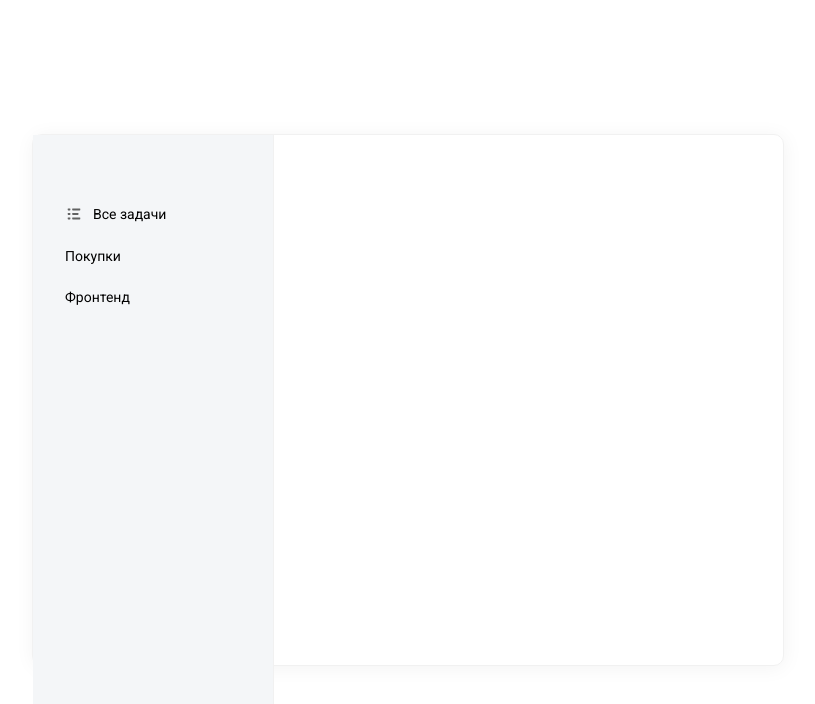
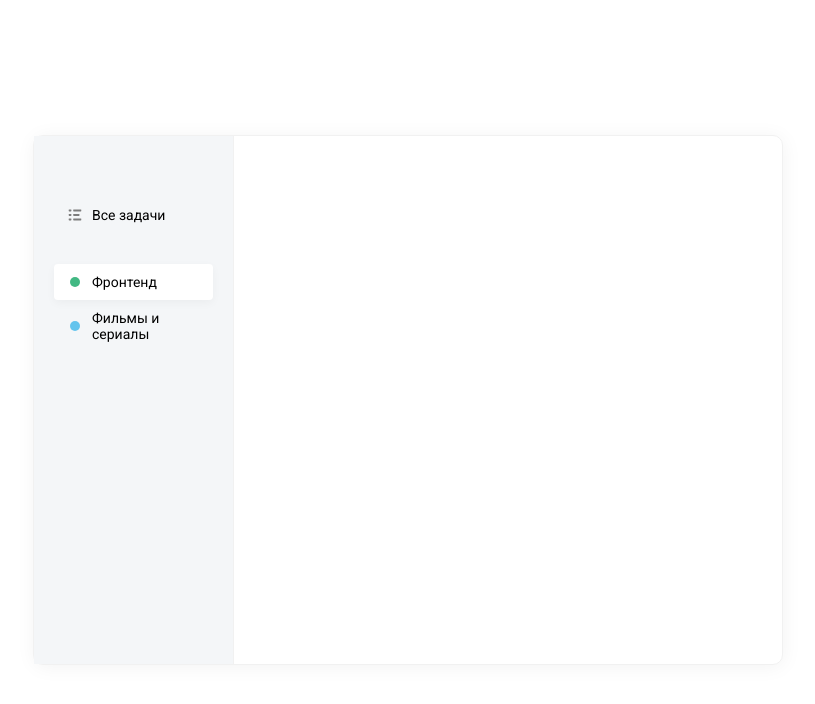
Before and after one commit to ArtyomTimofeev/ToDoList, a React (Create React App) app: page / in a window 1280 px wide. Shown: the top 704 px of the page, without its empty margins (232-1047 px from the left). Built offline with nearby package versions, Linux system fonts and the light colour scheme.

Commit message:
доделал sidebar

```diff
--- a/src/App.jsx
+++ b/src/App.jsx
@@ -1,13 +1,46 @@
-import s from './App.module.scss';
-import List from './components/List';
+import './App.scss';
+import List from './components/List/List';
 
 function App() {
   return (
-    <div className={s.todo}>
-      <div className={s.todo__sidebar}>
-        <List />
+    <div className="todo">
+      <div className="todo__sidebar">
+        <List
+          items={[
+            {
+              icon: (
+                <svg
+                  width="18"
+                  height="18"
+                  viewBox="0 0 18 18"
+                  fill="none"
+                  xmlns="http://www.w3.org/2000/svg"
+                >
+                  <path
+                    d="M12.96 8.10001H7.74001C7.24321 8.10001 7.20001 8.50231 7.20001 9.00001C7.20001 9.49771 7.24321 9.90001 7.74001 9.90001H12.96C13.4568 9.90001 13.5 9.49771 13.5 9.00001C13.5 8.50231 13.4568 8.10001 12.96 8.10001V8.10001ZM14.76 12.6H7.74001C7.24321 12.6 7.20001 13.0023 7.20001 13.5C7.20001 13.9977 7.24321 14.4 7.74001 14.4H14.76C15.2568 14.4 15.3 13.9977 15.3 13.5C15.3 13.0023 15.2568 12.6 14.76 12.6ZM7.74001 5.40001H14.76C15.2568 5.40001 15.3 4.99771 15.3 4.50001C15.3 4.00231 15.2568 3.60001 14.76 3.60001H7.74001C7.24321 3.60001 7.20001 4.00231 7.20001 4.50001C7.20001 4.99771 7.24321 5.40001 7.74001 5.40001ZM4.86001 8.10001H3.24001C2.74321 8.10001 2.70001 8.50231 2.70001 9.00001C2.70001 9.49771 2.74321 9.90001 3.24001 9.90001H4.86001C5.35681 9.90001 5.40001 9.49771 5.40001 9.00001C5.40001 8.50231 5.35681 8.10001 4.86001 8.10001ZM4.86001 12.6H3.24001C2.74321 12.6 2.70001 13.0023 2.70001 13.5C2.70001 13.9977 2.74321 14.4 3.24001 14.4H4.86001C5.35681 14.4 5.40001 13.9977 5.40001 13.5C5.40001 13.0023 5.35681 12.6 4.86001 12.6ZM4.86001 3.60001H3.24001C2.74321 3.60001 2.70001 4.00231 2.70001 4.50001C2.70001 4.99771 2.74321 5.40001 3.24001 5.40001H4.86001C5.35681 5.40001 5.40001 4.99771 5.40001 4.50001C5.40001 4.00231 5.35681 3.60001 4.86001 3.60001Z"
+                    fill="black"
+                  />
+                </svg>
+              ),
+              name: 'Все задачи',
+            },
+          ]}
+        />
+        <List
+          items={[
+            {
+              color: 'green',
+              name: 'Фронтенд',
+              active: true,
+            },
+            {
+              color: 'blue',
+              name: 'Фильмы и сериалы',
+            },
+          ]}
+        />
       </div>
-      <div className={s.todo__tasks}></div>
+      <div className="todo__tasks"></div>
     </div>
   );
 }
--- a/src/App.module.scss
+++ b/src/App.scss
@@ -6,6 +6,7 @@
   padding: 0;
   list-style: none;
   outline: none;
+  box-sizing: border-box;
 }
 
 .todo {
@@ -26,26 +27,4 @@
     border-right: 1px solid #f1f1f1;
     padding: 60px 20px;
   }
-  &__list {
-    li {
-      margin-bottom: 5px;
-      padding: 10px 12px;
-      display: flex;
-      align-items: center;
-      cursor: pointer;
-
-      &.active {
-        background: #ffffff;
-        box-shadow: 0px 3px 10px rgba(0, 0, 0, 0.04);
-        border-radius: 4px;
-      }
-      i {
-        display: inline-flex;
-        margin-right: 10px;
-        img {
-          opacity: 0.6;
-        }
-      }
-    }
-  }
 }
--- a/src/components/List.jsx
+++ /dev/null
@@ -1,23 +0,0 @@
-import s from '../App.module.scss';
-import listSvg from '../assets/img/list.svg';
-
-const List = () => {
-  return (
-    <ul className={s.todo__list}>
-      <li>
-        <i>
-          <img src={listSvg} alt="List icon" />
-        </i>
-        <span>Все задачи</span>
-      </li>
-      <li>Покупки</li>
-      <li>Фронтенд</li>
-      <li></li>
-      <li></li>
-      <li></li>
-      <li></li>
-    </ul>
-  );
-};
-
-export default List;
--- /dev/null
+++ b/src/components/List/List.jsx
@@ -0,0 +1,22 @@
+import './List.scss';
+
+const List = (props) => {
+  return (
+    <ul className="list">
+      {props.items.map((item) => (
+        <li className={item.active ? 'active' : ''}>
+          <i>
+            {item.icon ? (
+              item.icon
+            ) : (
+              <i className={`badge badge--${item.color}`}></i>
+            )}
+          </i>
+          <span>{item.name}</span>
+        </li>
+      ))}
+    </ul>
+  );
+};
+
+export default List;
--- /dev/null
+++ b/src/components/List/List.scss
@@ -0,0 +1,37 @@
+.list {
+  margin-bottom: 30px;
+  li {
+    padding: 10px 12px;
+    display: flex;
+    align-items: center;
+    cursor: pointer;
+
+    &.active {
+      background: #ffffff;
+      box-shadow: 0px 3px 10px rgba(0, 0, 0, 0.04);
+      border-radius: 4px;
+    }
+    i {
+      display: inline-flex;
+      margin-right: 8px;
+      svg {
+        path {
+          fill: #7c7c7c;
+        }
+      }
+    }
+    .badge {
+      width: 10px;
+      height: 10px;
+      border-radius: 10px;
+      position: relative;
+      left: 4px;
+      &--green {
+        background: #42b883;
+      }
+      &--blue {
+        background: #64c4ed;
+      }
+    }
+  }
+}
```
